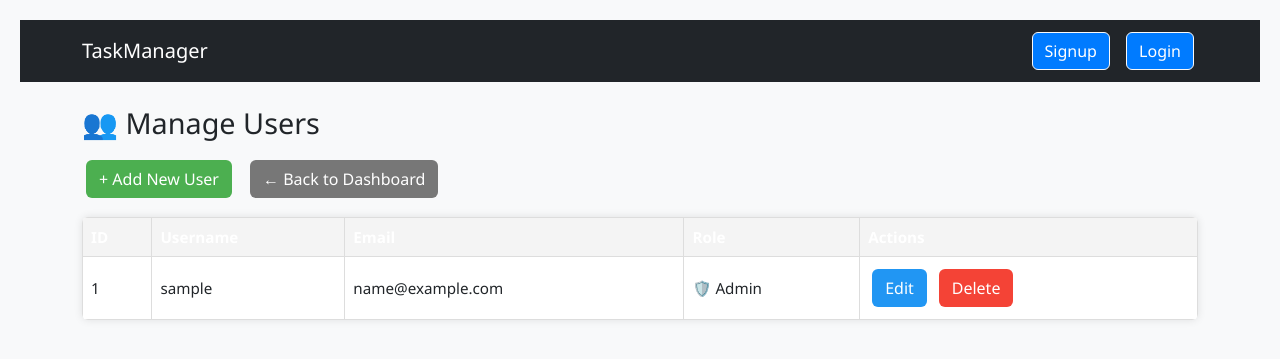
After one commit to daniel2023-maseya2002/tasks_manager, a Django app: template tasks/templates/tasks/manage_users.html in a window 1280 px wide. The commit adds this page. Shown: the top 359 px of the page. Run offline with Django 3.2, Linux system fonts and the light colour scheme; the template is opened without the code that fills it: values that come from a table or form of the project are taken from there, others are empty; tables that the repository leaves empty hold one stand-in row (values such as "Sample post").

Commit message:
Add the method that admin can manage all user, cna make crud operation.

```diff
--- a/task_manager/urls.py
+++ b/task_manager/urls.py
@@ -16,8 +16,11 @@ Including another URLconf
 """
 from django.contrib import admin
 from django.urls import path, include
+from tasks.views import MyLoginView
 
 urlpatterns = [
+    path("admin/users/", include("tasks.urls")),  # optional alias
     path("admin/", admin.site.urls),
-    path("", include("tasks.urls")),  # no namespace needed
+    path("accounts/login/", MyLoginView.as_view(), name="login_redirect"),  # 👈 Fix for redirects
+    path("", include("tasks.urls")),
 ]
--- a/tasks/static/css/style.css
+++ b/tasks/static/css/style.css
@@ -64,3 +64,65 @@ h2.dashboard-title {
 .status.completed { background: #28a745; }
 .status.pending { background: #ffc107; color: #333; }
 .status.in-progress { background: #17a2b8; }
+.page-title {
+  font-size: 1.8rem;
+  margin-bottom: 15px;
+}
+
+.actions-bar {
+  display: flex;
+  gap: 10px;
+  margin-bottom: 15px;
+}
+
+.styled-table {
+  width: 100%;
+  border-collapse: collapse;
+  margin-top: 10px;
+  font-size: 0.95rem;
+}
+
+.styled-table th, .styled-table td {
+  border: 1px solid #ddd;
+  padding: 8px;
+}
+
+.styled-table th {
+  background-color: #f4f4f4;
+  text-align: left;
+}
+
+.styled-table tr:nth-child(even) {
+  background-color: #fafafa;
+}
+
+.styled-table tr:hover {
+  background-color: #f1f1f1;
+}
+
+.btn {
+  padding: 6px 12px;
+  border-radius: 6px;
+  text-decoration: none;
+  font-weight: 500;
+}
+
+.create-btn {
+  background-color: #4CAF50;
+  color: white;
+}
+
+.edit-btn {
+  background-color: #2196F3;
+  color: white;
+}
+
+.delete-btn {
+  background-color: #f44336;
+  color: white;
+}
+
+.secondary-btn {
+  background-color: #777;
+  color: white;
+}
--- /dev/null
+++ b/tasks/templates/tasks/manage_users.html
@@ -0,0 +1,48 @@
+{% extends "tasks/base.html" %}
+{% block title %}Manage Users{% endblock %}
+
+{% block content %}
+<h2 class="page-title">👥 Manage Users</h2>
+
+<div class="actions-bar">
+  <a href="{% url 'tasks:create_user' %}" class="btn create-btn">+ Add New User</a>
+  <a href="{% url 'tasks:dashboard' %}" class="btn secondary-btn">← Back to Dashboard</a>
+</div>
+
+<table class="styled-table">
+  <thead>
+    <tr>
+      <th>ID</th>
+      <th>Username</th>
+      <th>Email</th>
+      <th>Role</th>
+      <th>Actions</th>
+    </tr>
+  </thead>
+  <tbody>
+    {% for user in users %}
+    <tr>
+      <td>{{ user.id }}</td>
+      <td>{{ user.username }}</td>
+      <td>{{ user.email }}</td>
+      <td>
+        {% if user.is_superuser %}
+          🛡️ Admin
+        {% elif user.is_staff %}
+          👨‍💼 Staff
+        {% else %}
+          👤 Regular User
+        {% endif %}
+      </td>
+      <td>
+        <a href="{% url 'tasks:edit_user' user.id %}" class="btn edit-btn">Edit</a>
+        <a href="{% url 'tasks:delete_user' user.id %}" class="btn delete-btn">Delete</a>
+      </td>
+    </tr>
+    {% empty %}
+    <tr><td colspan="5">No users found.</td></tr>
+    {% endfor %}
+  </tbody>
+</table>
+
+{% endblock %}
```
Also changed, not shown: tasks/templates/tasks/create_user.html (added, +21 -0 lines), tasks/templates/tasks/dashboard.html (+9 -11 lines), tasks/templates/tasks/edit_user.html (added, +21 -0 lines), tasks/urls.py (+14 -0 lines), tasks/views.py (+62 -2 lines).
